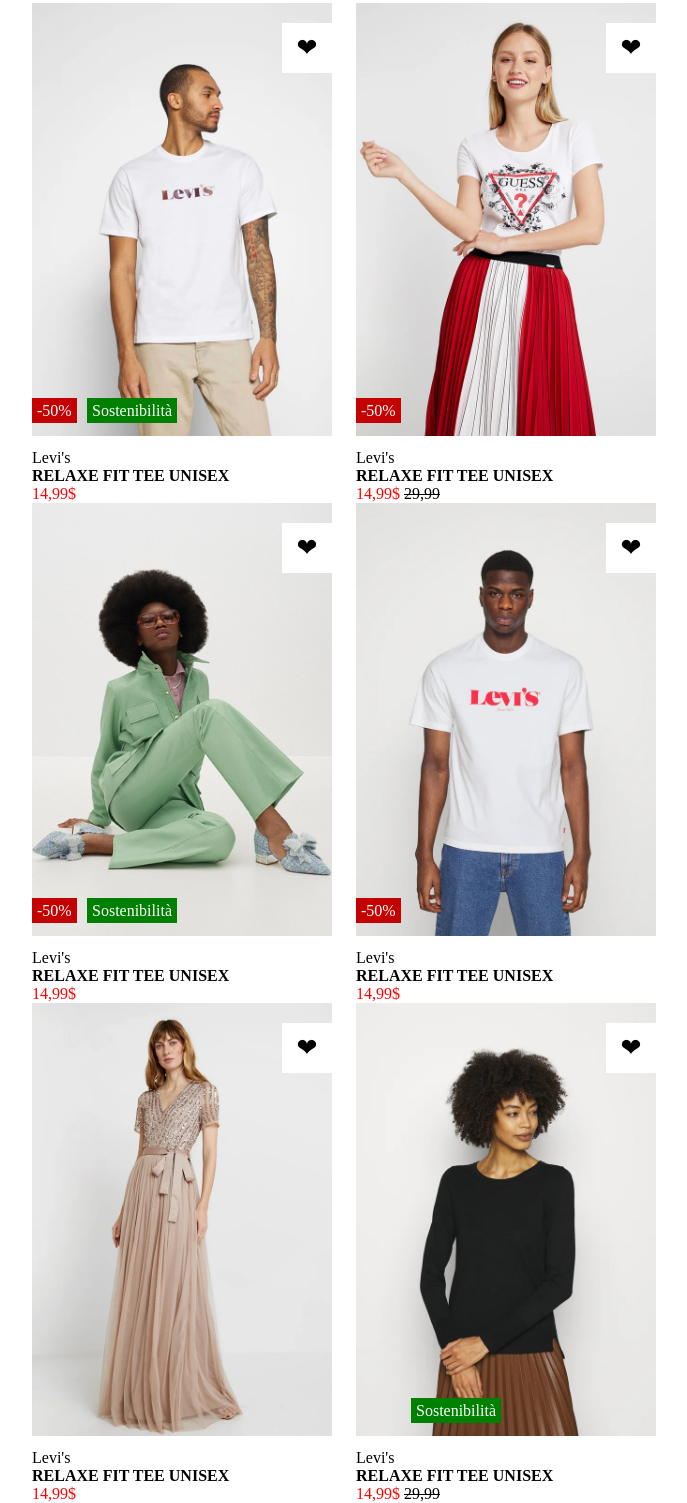
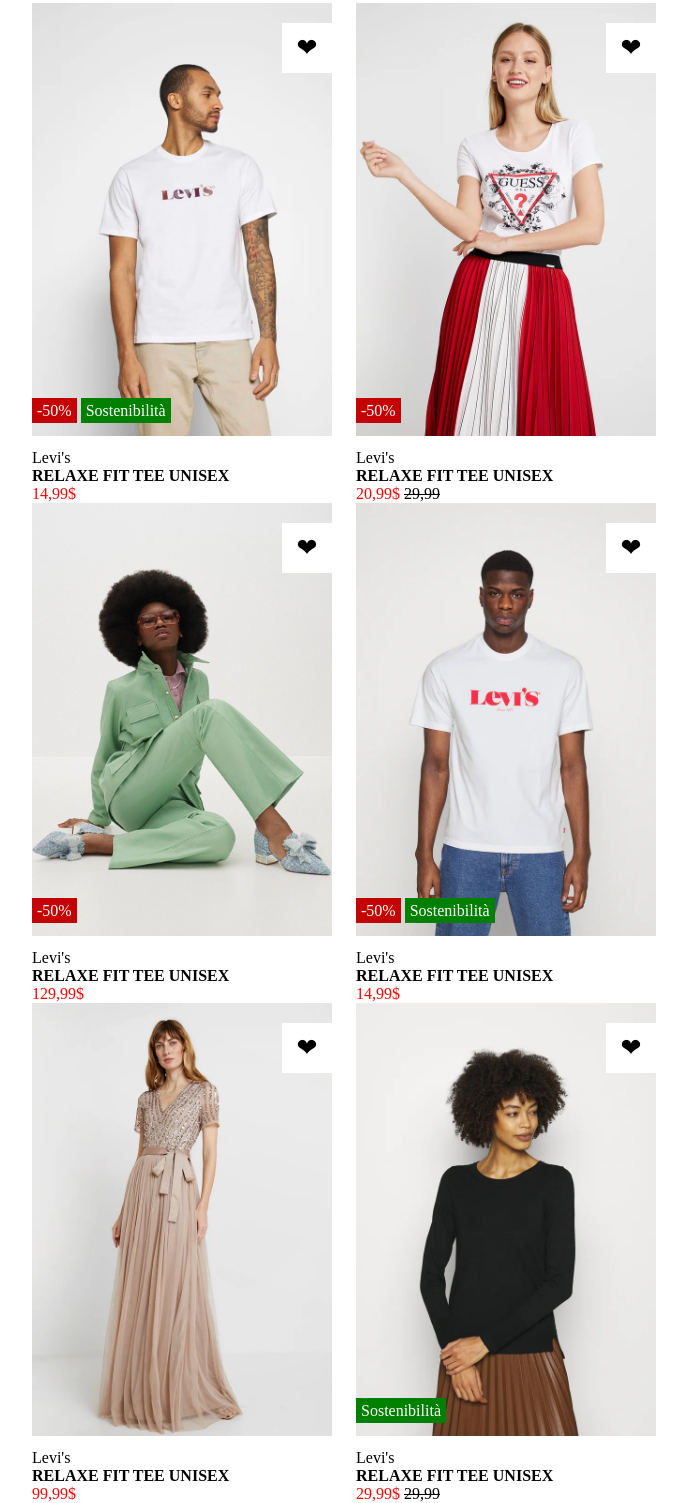
Before and after one commit to yanitejeda/htmlcss-shop, a plain HTML site: page index.html in a window 1280 px wide. Shown: the part 47-1550 px from the top of the page, without its empty margins (170-857 px from the left). Drawn offline with Linux system fonts and the light colour scheme.

Commit message:
completamento esercizio

```diff
--- a/css/style.css
+++ b/css/style.css
@@ -2,7 +2,6 @@
     margin: 0;
     padding:0;
     box-sizing: border-box;
-
 }
 
 .conteniner{
@@ -43,6 +42,12 @@ ul{
     text-decoration: line-through;
 }
 
+.etichette{
+    left: 0;
+    bottom: 80px;
+    position: absolute;
+
+}
 .sconto{
     background-color: rgb(197 2 2);
     color: white;
@@ -50,9 +55,8 @@ ul{
     height: 25px;
     text-align: center;
     line-height: 25px;
-    position: absolute;
-    bottom: 80px;
-    left: 0;
+    display: inline-block;
+
 }
 
 .etica{
@@ -61,9 +65,7 @@ ul{
     height: 25px;
     text-align: center;
     line-height: 25px;
-    position: absolute;
-    left: 55px;
-    bottom: 80px;
+    display: inline-block;
     padding: 0 5px;
 }
 .wish-list{
--- a/index.html
+++ b/index.html
@@ -21,10 +21,12 @@
                     <li><span class="sale">14,99$ </span></li>
                 </ul>
 
+                <div class="etichette">
 
+                    <div class="sconto"> -50% </div>
+                    <div class="etica"> Sostenibilità</div>
+                </div>
 
-                <div class="sconto"> -50% </div>
-                <div class="etica"> Sostenibilità</div>
                 <span class="wish-list">&#x2764;</span>
             </div>
 
@@ -37,10 +39,13 @@
                 <ul>
                     <li>Levi's</li>
                     <li> <strong>RELAXE FIT TEE UNISEX </strong></li>
-                    <li><span class="sale">14,99$ </span> <span class="full-price"> 29,99</span></li>
+                    <li><span class="sale">20,99$ </span> <span class="full-price"> 29,99</span></li>
                 </ul>
 
-                <div class="sconto"> -50% </div>
+                <div class="etichette">
+
+                    <div class="sconto"> -50% </div>
+                </div>
                 <span class="wish-list">&#x2764;</span>
             </div>
 
@@ -53,11 +58,13 @@
                 <ul>
                     <li>Levi's</li>
                     <li> <strong>RELAXE FIT TEE UNISEX </strong></li>
-                    <li><span class="sale">14,99$ </span></li>
+                    <li><span class="sale">129,99$ </span></li>
                 </ul>
 
-                <div class="sconto"> -50% </div>
-                <div class="etica"> Sostenibilità</div>
+                <div class="etichette">
+
+                    <div class="sconto"> -50% </div>
+                </div>
                 <span class="wish-list">&#x2764;</span>
             </div>
             <div class="card">
@@ -72,7 +79,11 @@
                     <li><span class="sale">14,99$ </span></li>
                 </ul>
 
-                <div class="sconto"> -50% </div>
+                <div class="etichette">
+
+                    <div class="sconto"> -50% </div>
+                    <div class="etica"> Sostenibilità</div>
+                </div>
                 <span class="wish-list">&#x2764;</span>
             </div>
 
@@ -85,7 +96,7 @@
                 <ul>
                     <li>Levi's</li>
                     <li> <strong>RELAXE FIT TEE UNISEX </strong></li>
-                    <li><span class="sale">14,99$ </span></li>
+                    <li><span class="sale">99,99$ </span></li>
                 </ul>
 
 
@@ -101,10 +112,12 @@
                 <ul>
                     <li>Levi's</li>
                     <li> <strong>RELAXE FIT TEE UNISEX </strong></li>
-                    <li><span class="sale">14,99$ </span> <span class="full-price"> 29,99</span></li>
+                    <li><span class="sale">29,99$ </span> <span class="full-price"> 29,99</span></li>
                 </ul>
 
-                <div class="etica"> Sostenibilità</div>
+                <div class="etichette">
+                    <div class="etica"> Sostenibilità</div>
+                </div>
                 <span class="wish-list">&#x2764;</span>
             </div>
 
```
